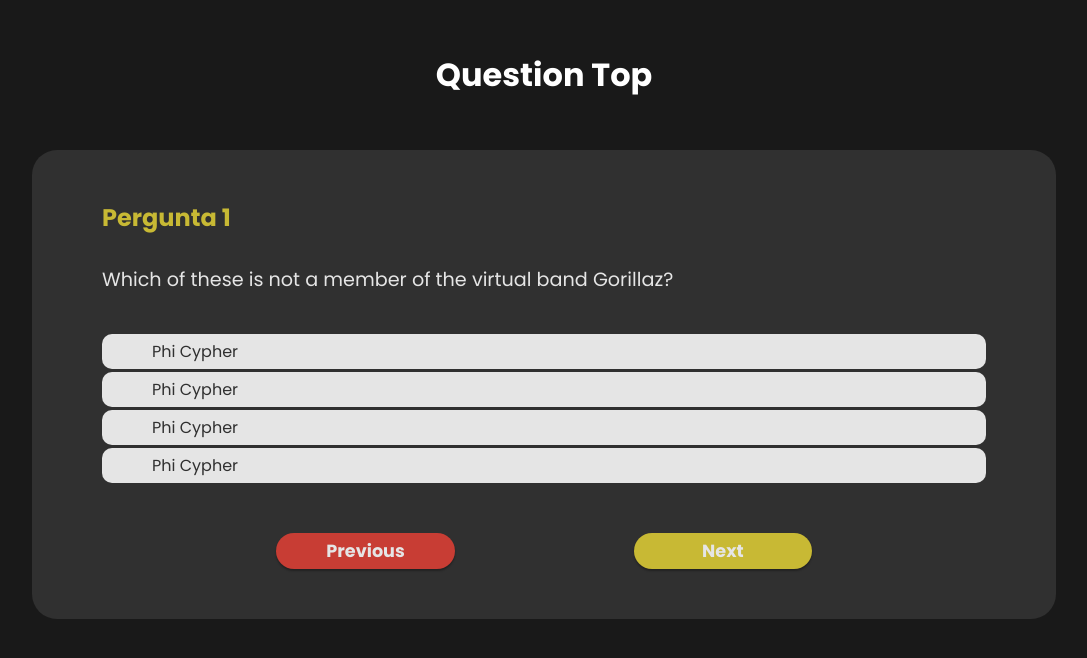
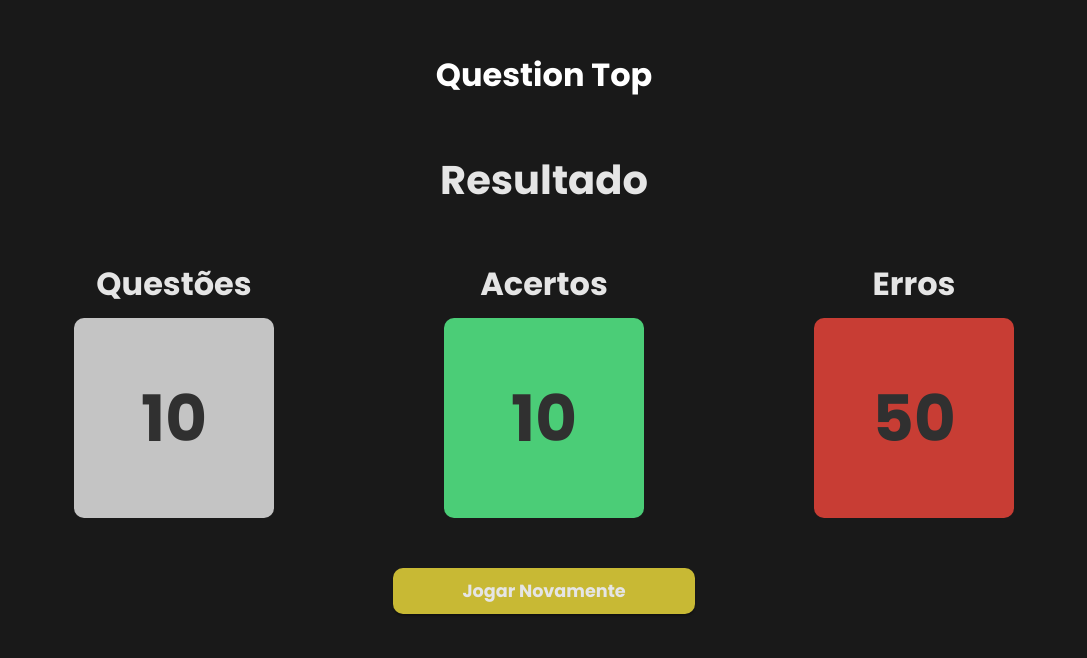
Before and after one commit to bruno3du/questions-top, a React (Create React App) app: page /resultado in a window 1280 px wide. Shown: the top 658 px of the page, without its empty margins (96-1183 px from the left). Built offline with nearby package versions, Linux system fonts and the light colour scheme.

Commit message:
Finalizando ultima página e rotas

```diff
--- a/src/App.tsx
+++ b/src/App.tsx
@@ -1,17 +1,23 @@
 /** @format */
 
 import { StyledGlobal } from './globalStyle';
+import Home from './pages/Home';
+import Confirmar from './pages/Confirmar';
 import Question from './pages/Question';
-// import Confirmar from './pages/Confirmar';
-// import Home from './pages/Home';
+import Resultado from './pages/Resultado';
+import { BrowserRouter as Router, Routes, Route } from 'react-router-dom';
 
 function App() {
 	return (
-		<>
+		<Router>
 			<StyledGlobal />
-			{/* <Confirmar /> */}
-			<Question />
-		</>
+			<Routes>
+				<Route index element={<Home />} />
+				<Route path='/confirmar' element={<Confirmar />} />
+				<Route path='/questao' element={<Question />} />
+				<Route path='/resultado' element={<Resultado />} />
+			</Routes>
+		</Router>
 	);
 }
 
--- /dev/null
+++ b/src/components/Box/index.tsx
@@ -0,0 +1,13 @@
+/** @format */
+
+import { ReactNode } from 'react';
+import { BoxStyled } from './styles';
+
+interface BoxProps {
+	children: ReactNode;
+	backgroundColor: string
+}
+
+export default function Box({ children, backgroundColor }: BoxProps) {
+	return <BoxStyled backgroundColor={backgroundColor}>{children}</BoxStyled>;
+}
--- /dev/null
+++ b/src/components/Box/styles.ts
@@ -0,0 +1,20 @@
+/** @format */
+
+import styled from 'styled-components';
+
+interface BoxStyledProps {
+  backgroundColor: string
+}
+
+export const BoxStyled = styled.div<BoxStyledProps>`
+color: var(--colorContainer);
+	width: 200px;
+	height: 200px;
+  border-radius: 10px;
+  background-color: ${({backgroundColor})=> backgroundColor};
+  font-size: 4rem;
+  font-weight: 700;
+  display: flex;
+  justify-content: center;
+  align-items: center;
+`;
--- a/src/components/Button/index.tsx
+++ b/src/components/Button/index.tsx
@@ -6,11 +6,18 @@
 interface ButtonProps {
 	children: ReactChild;
 	backgroundColor: string;
-	padding: string
+	padding: string;
+	style?: HTMLButtonElement;
 }
 
-export default function Button({ children, backgroundColor, padding }: ButtonProps) {
+export default function Button({
+	children,
+	backgroundColor,
+	padding,
+}: ButtonProps) {
 	return (
-		<ButtonStyled backgroundColor={backgroundColor} padding={padding}>{children}</ButtonStyled>
+		<ButtonStyled backgroundColor={backgroundColor} padding={padding}>
+			{children}
+		</ButtonStyled>
 	);
 }
--- /dev/null
+++ b/src/pages/Resultado/index.tsx
@@ -0,0 +1,31 @@
+/** @format */
+
+import { ResultadoStyled } from './styles';
+import Header from '../../components/Header';
+import Box from '../../components/Box';
+
+export default function Resultado() {
+	return (
+		<ResultadoStyled>
+			<Header />
+			<h2>Resultado</h2>
+			<div>
+				<div>
+					<span>Questões</span>
+					<Box backgroundColor="#C4C4C4" >10</Box>
+				</div>
+				<div>
+					<span>Acertos</span>
+					<Box backgroundColor="#4BCD77">10</Box>
+				</div>
+				<div>
+					<span>Erros</span>
+					<Box backgroundColor="var(--red)">50</Box>
+				</div>
+			</div>
+			<div>
+				<button>Jogar Novamente</button>
+			</div>
+		</ResultadoStyled>
+	);
+}
--- /dev/null
+++ b/src/pages/Resultado/styles.ts
@@ -0,0 +1,54 @@
+/** @format */
+
+import styled from 'styled-components';
+
+export const ResultadoStyled = styled.div`
+	display: flex;
+	flex-direction: column;
+	h2 {
+		text-align: center;
+		margin-bottom: 50px;
+		font-size: 2.5rem;
+	}
+
+	> div {
+		margin: auto 15px;
+		display: flex;
+		justify-content: space-evenly;
+		flex-wrap: wrap;
+		gap: 15px;
+		margin-bottom: 50px;
+
+		> div {
+			display: flex;
+			flex-direction: column;
+			justify-content: center;
+			align-items: center;
+
+			span {
+				font-weight: 700;
+				font-size: 2rem;
+				margin-bottom: 10px;
+			}
+		}
+	}
+
+	button {
+		background-color: var(--yellow);
+		border: none;
+		border-radius: 10px;
+		padding: 10px 69px;
+		color: var(--white);
+		font-size: 1.1rem;
+		font-weight: 700;
+		display: flex;
+		justify-content: center;
+		align-items: center;
+		transition: all 0.2s;
+		box-shadow: 0 2px 2px rgba(0, 0, 0, 0.3);
+
+		&:hover {
+			filter: brightness(0.9);
+		}
+	}
+`;
```
Also changed, not shown: package.json (+12 -10 lines), 1 other file (tests, documents, lock files or other folders).
